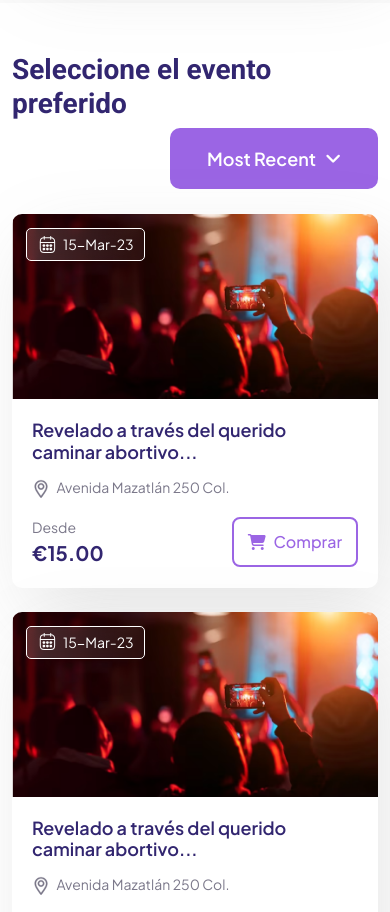
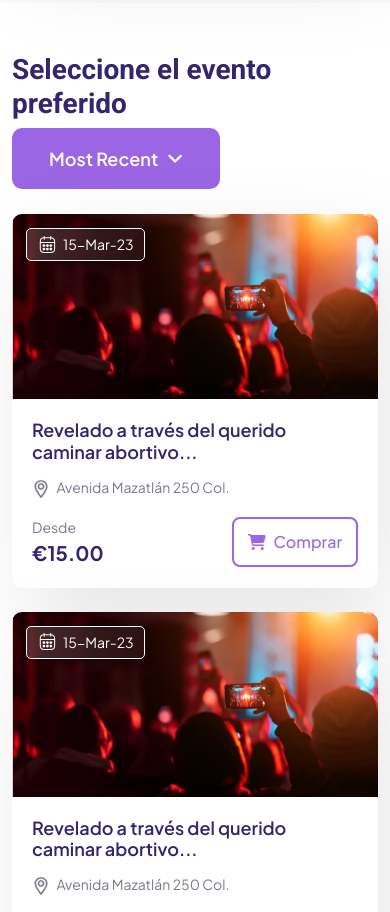
Before and after one commit to Tausif104/taquilla-central, a React (Create React App) app: page / in a window 390 px wide. Shown: the part 2380-3292 px from the top of the page. Built offline with nearby package versions, Linux system fonts and the light colour scheme.

Commit message:
fixed responsive select

```diff
--- a/src/components/EventList/eventlist.css
+++ b/src/components/EventList/eventlist.css
@@ -72,3 +72,18 @@
     padding: 50px 0;
   }
 }
+@media screen and (max-width: 767px) {
+  .select-custom {
+    text-align: left;
+  }
+
+  .select-options {
+    right: auto;
+    left: 0;
+  }
+
+  .select-options img {
+    right: auto;
+    left: 50px;
+  }
+}
```
